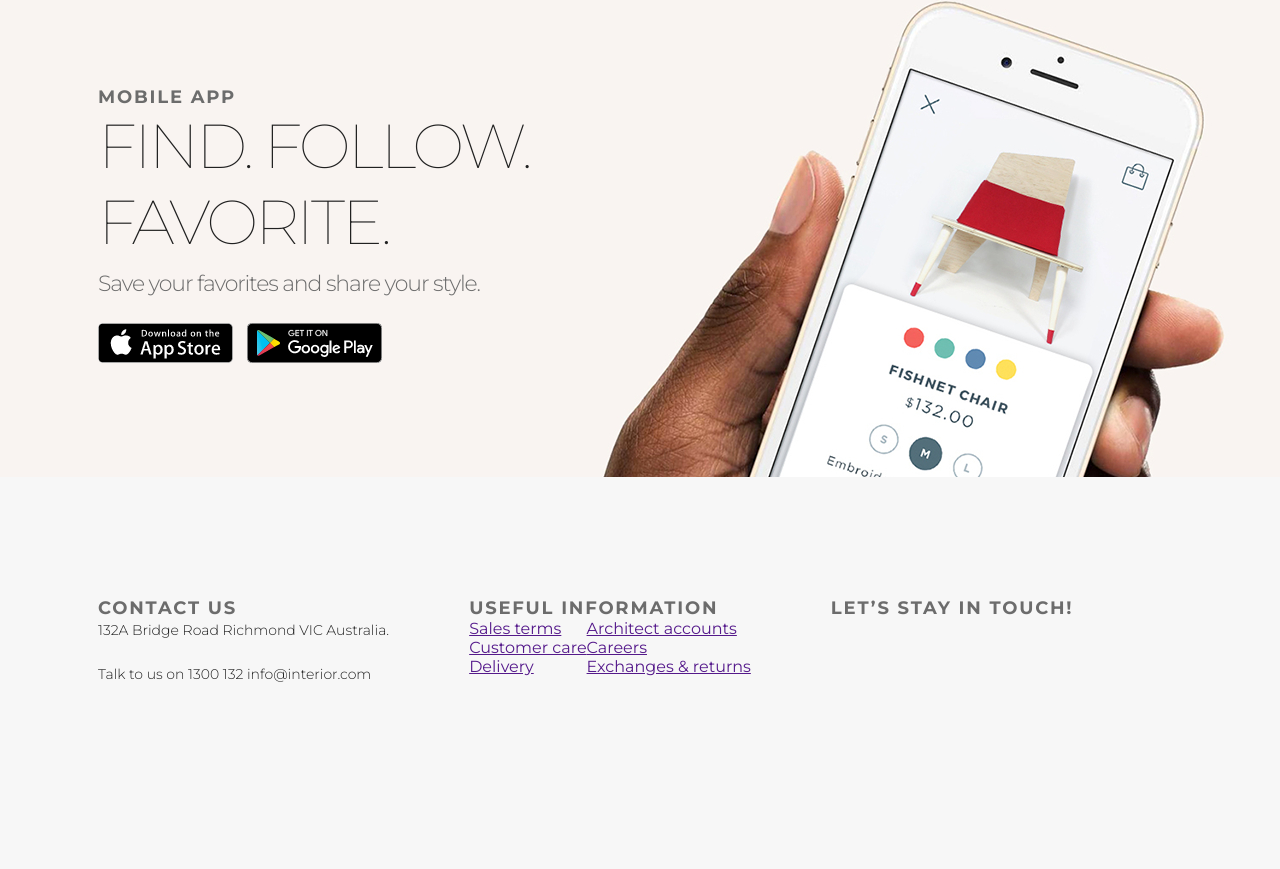
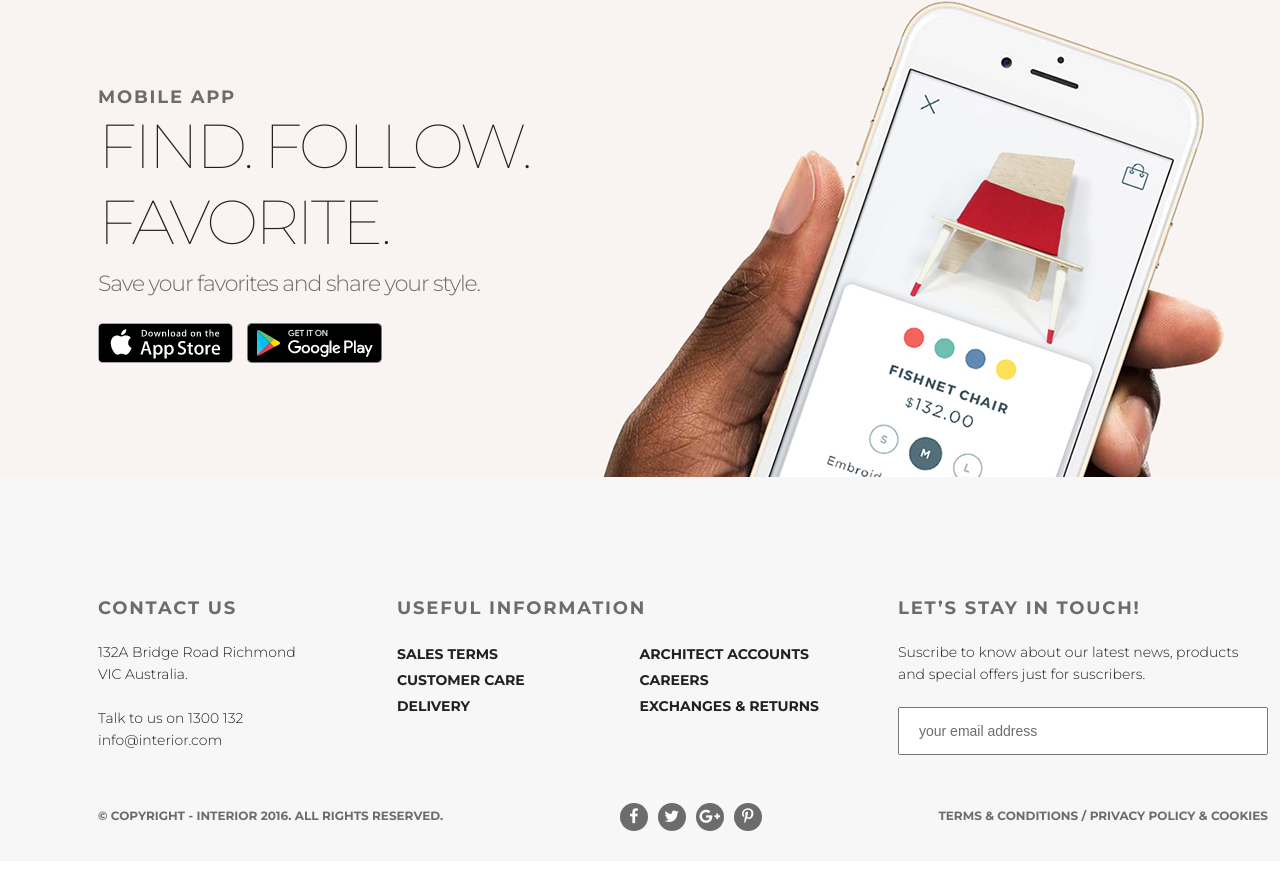
Before and after one commit to ArtemKarlov/GeekBrains-HtmlCss-layout, a plain HTML site: page index.html in a window 1280 px wide. Shown: the part 4878-5747 px from the top of the page. Drawn offline with Linux system fonts and the light colour scheme.

Commit message:
lesson 6 fin

```diff
--- a/index.html
+++ b/index.html
@@ -42,7 +42,8 @@
                 <ul class="products-menu clearfix">
                     <li class="menu-list"><a href="#" class="products-menu-link products-menu-link-active">Featured</a></li>
                     <li class="menu-list"><a href="#" class="products-menu-link">New</a></li>
-                </ul> <a href="" class="button-text explore-all">explore all<img src="img/arrow.svg" alt=""></a> </div>
+                </ul>
+                <a href="" class="button-text explore-all">explore all<img src="img/arrow.svg" alt=""></a> </div>
             <div class="product-item-box">
                 <div class="product-item"><img src="img/products/product-1.jpg" alt="product-1">
                     <div class="product-item-hover">
@@ -143,29 +144,45 @@
         </section>
 <!--FOOTER-->
         <footer class="footer products padding-site">
-            <div class="clearfix">
-                <div class="footer-content">
+            <div class="footer-content-box">
+                <div class="footer-content footer-contact-box">
                     <h2 class="slider-topic mobile-topic">Contact Us</h2>
                     <p class="footer-content-text">132A Bridge Road Richmond VIC Australia.
                     <br><br>Talk to us on 1300 132
                     info@interior.com</p>
                 </div>
-                <div class="footer-content clearfix">
+                <div class="footer-content footer-info-box">
                     <h2 class="slider-topic mobile-topic">Useful Information</h2>
-                    <ul class="footer-info">
-                        <li class="footer-info-list"><a href="" class="footer-info-link">Sales terms</a></li>
-                        <li class="footer-info-list"><a href="" class="footer-info-link">Customer care</a></li>
-                        <li class="footer-info-list"><a href="" class="footer-info-link">Delivery</a></li>
-                    </ul>
-                    <ul class="footer-info">
-                        <li class="footer-info-list"><a href="" class="footer-info-link">Architect accounts</a></li>
-                        <li class="footer-info-list"><a href="" class="footer-info-link">Careers</a></li>
-                        <li class="footer-info-list"><a href="" class="footer-info-link">Exchanges &amp;&nbsp;returns</a></li>
-                    </ul>
+                    <div class="footer-content-box">
+                        <ul class="footer-info footer-content-text">
+                            <li class="footer-info-list"><a href="#" class="footer-info-link link-site">Sales terms</a></li>
+                            <li class="footer-info-list"><a href="#" class="footer-info-link link-site">Customer care</a></li>
+                            <li class="footer-info-list"><a href="#" class="footer-info-link link-site">Delivery</a></li>
+                        </ul>
+                        <ul class="footer-info footer-content-text">
+                            <li class="footer-info-list"><a href="#" class="footer-info-link link-site">Architect accounts</a></li>
+                            <li class="footer-info-list"><a href="#" class="footer-info-link link-site">Careers</a></li>
+                            <li class="footer-info-list"><a href="#" class="footer-info-link link-site">Exchanges &amp;&nbsp;returns</a></li>
+                        </ul>
+                    </div>
                 </div>
-                <div class="footer-content">
+                <div class="footer-content footer-suscribe-box">
                     <h2 class="slider-topic mobile-topic">Let’s Stay in Touch!</h2>
+                    <p class="footer-content-text">Suscribe to know about our latest news, products and special offers just for suscribers.</p>
+                    <form action="#" class="submit">
+                        <input type="email" id="email" placeholder="your email address">
+                    </form>
                 </div>
+            </div>
+            <div class="footer-content-box bottom-footer-content">
+                <p class="copyright-text">&copy;&nbsp;Copyright - INTERIOR 2016. All Rights Reserved.</p>
+                <ul class="social-menu claerfix">
+                    <li class="menu-list"><a href="#" class="social-link"><i class="fa fa-facebook" aria-hidden="true"></i></a></li>
+                    <li class="menu-list"><a href="#" class="social-link"><i class="fa fa-twitter" aria-hidden="true"></i></a></li>
+                    <li class="menu-list"><a href="#" class="social-link"><i class="fa fa-google-plus" aria-hidden="true"></i></a></li>
+                    <li class="menu-list"><a href="#" class="social-link"><i class="fa fa-pinterest-p" aria-hidden="true"></i></a></li>
+                </ul>
+                <a href="" class="copyright-text terms-link">Terms &amp; Conditions  /  Privacy policy &amp; Cookies</a>
             </div>
         </footer>
     </div>
--- a/style/main.css
+++ b/style/main.css
@@ -1,3 +1,6 @@
+/* подключение иконочного шрифта для соц.сетей */
+@import url(https://maxcdn.bootstrapcdn.com/font-awesome/4.7.0/css/font-awesome.min.css);
+
 * {
     margin: 0;
     padding: 0;
@@ -6,8 +9,8 @@
 body {
     font-family: 'Montserrat', sans-serif;
 }
-
-/* прекращение обтекания */
+/*=================================================================*/
+/* общие классы */
 .clearfix::after {
     content: "";
     display: table;
@@ -19,6 +22,10 @@ body {
     padding-right: 98px;
 }
 
+.link-site:hover {
+    color: #6c6c6c;
+}
+/*=================================================================*/
 /* внешний контейнер */
 .main-container {
     width: 1366px;
@@ -28,6 +35,7 @@ body {
     background-image:url(../img/back.png);
 }
 
+/*=================================================================*/
 /* слайдер */
 .slider {
     height: 800px;
@@ -397,11 +405,27 @@ FOOTER
     height: 384px;
     padding-bottom: 30px;
     background-color: #f7f7f7;
+    box-sizing: border-box;
+    position: relative;
+}
+.footer-content-box {
+    display: flex;
+    justify-content: space-between;
 }
 
 .footer-content {
-    float: left;
-    margin-right: 80px;
+
+}
+.footer-contact-box {
+    width: 220px;
+}
+
+.footer-info-box {
+    width: 422px;
+}
+
+.footer-suscribe-box {
+    width: 370px;
 }
 
 .footer-content-text {
@@ -409,12 +433,74 @@ FOOTER
     font-size: 14px;
     font-weight: 300;
     line-height: 22px;
+    margin-top: 22px;
 }
 
 .footer-info {
-    float: left;
+
 }
 
 .footer-info-list {
     list-style-type: none;
 }
+
+.footer-info-link {
+    color: #212121;
+    font-size: 14px;
+    font-weight: 700;
+    line-height: 26px;
+    text-transform: uppercase;
+    text-decoration: none;
+}
+
+.submit {
+    margin-top: 22px;
+}
+
+.submit input {
+    width: 370px;
+    height: 48px;
+    box-sizing: border-box;
+    padding-left: 19px;
+}
+
+.submit input::placeholder {
+    color: #6c6c6c;
+    font-size: 14px;
+    font-weight: 300;
+}
+
+.bottom-footer-content {
+    width: 1170px;
+    position: absolute;
+    bottom: 30px;
+}
+
+.copyright-text {
+    color: #6c6c6c;
+    font-size: 12px;
+    font-weight: 700;
+    line-height: 26px;
+    text-transform: uppercase;
+}
+
+.social-link {
+    color: #fff;
+    background-color: #6c6c6c;
+    display: inline-block;
+    width: 28px;
+    height: 28px;
+    text-align: center;
+    border-radius: 50%;
+    line-height: 28px;
+    margin-left: 5px;
+    margin-right: 5px;
+}
+
+.social-link:hover {
+    background-color: #212121;
+}
+
+.terms-link {
+    text-decoration: none;
+}
```
